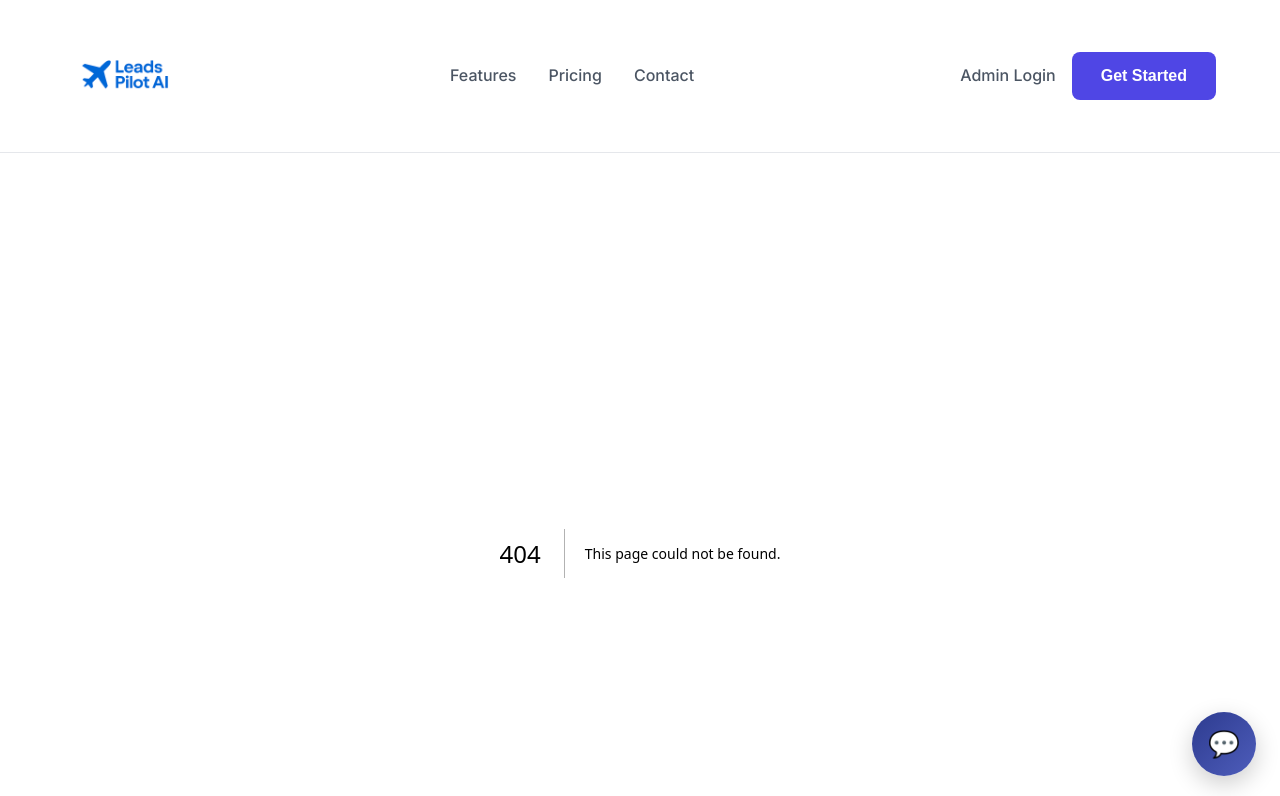
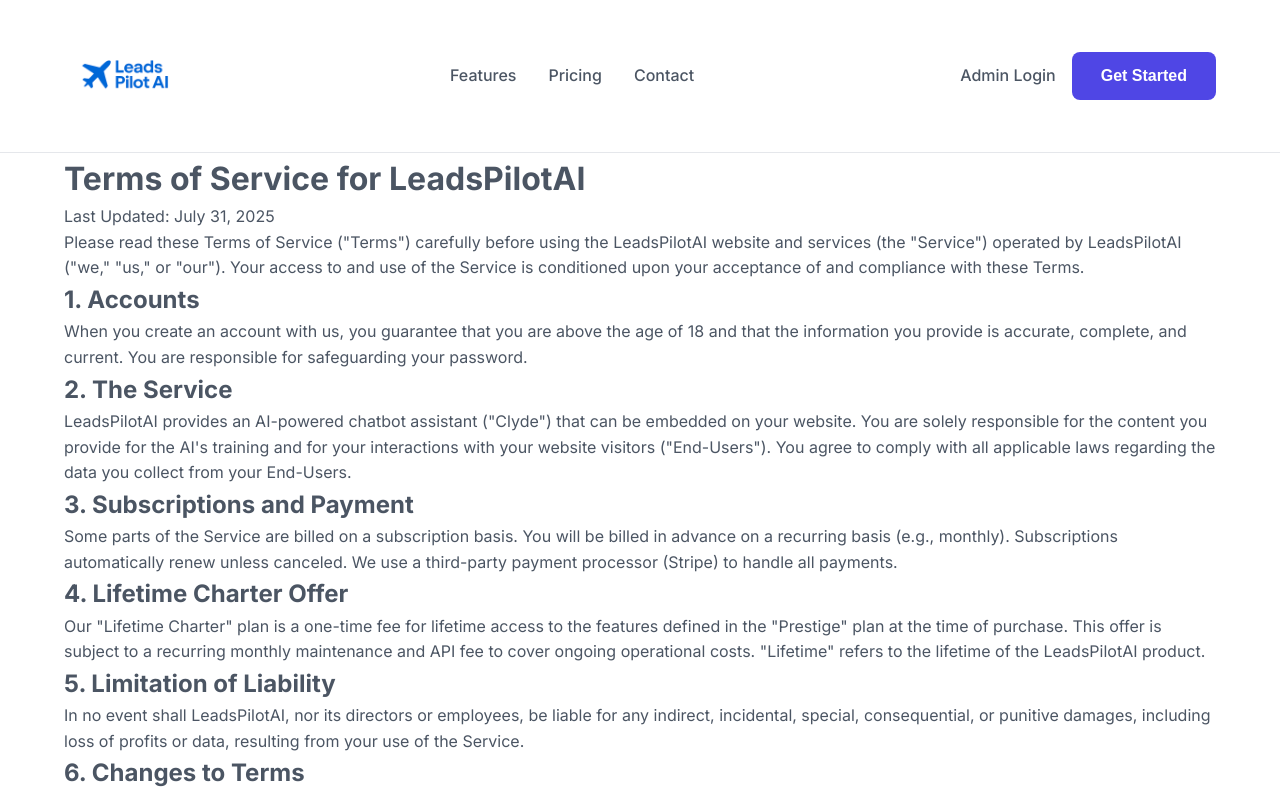
Before and after one commit to palmer95/LeadsPilotAi-Site, a Next.js app: page /terms in a window 1280 px wide. Before the commit this address had no page. Shown: the top 796 px of the page. Built offline with nearby package versions, Linux system fonts and the light colour scheme.

Commit message:
fix: privacy policy and TOS

```diff
--- /dev/null
+++ b/src/app/terms/page.tsx
@@ -0,0 +1,78 @@
+// app/terms/page.tsx
+
+export default function TermsOfServicePage() {
+  return (
+    <main className="legal-page-container">
+      <div className="container">
+        <h1>Terms of Service for LeadsPilotAI</h1>
+        <p className="last-updated">Last Updated: July 31, 2025</p>
+
+        <p>
+          Please read these Terms of Service (&quot;Terms&quot;) carefully
+          before using the LeadsPilotAI website and services (the
+          &quot;Service&quot;) operated by LeadsPilotAI (&quot;we,&quot;
+          &quot;us,&quot; or &quot;our&quot;). Your access to and use of the
+          Service is conditioned upon your acceptance of and compliance with
+          these Terms.
+        </p>
+
+        <h2>1. Accounts</h2>
+        <p>
+          When you create an account with us, you guarantee that you are above
+          the age of 18 and that the information you provide is accurate,
+          complete, and current. You are responsible for safeguarding your
+          password.
+        </p>
+
+        <h2>2. The Service</h2>
+        <p>
+          LeadsPilotAI provides an AI-powered chatbot assistant
+          (&quot;Clyde&quot;) that can be embedded on your website. You are
+          solely responsible for the content you provide for the AI&apos;s
+          training and for your interactions with your website visitors
+          (&quot;End-Users&quot;). You agree to comply with all applicable laws
+          regarding the data you collect from your End-Users.
+        </p>
+
+        <h2>3. Subscriptions and Payment</h2>
+        <p>
+          Some parts of the Service are billed on a subscription basis. You will
+          be billed in advance on a recurring basis (e.g., monthly).
+          Subscriptions automatically renew unless canceled. We use a
+          third-party payment processor (Stripe) to handle all payments.
+        </p>
+
+        <h2>4. Lifetime Charter Offer</h2>
+        <p>
+          Our &quot;Lifetime Charter&quot; plan is a one-time fee for lifetime
+          access to the features defined in the &quot;Prestige&quot; plan at the
+          time of purchase. This offer is subject to a recurring monthly
+          maintenance and API fee to cover ongoing operational costs.
+          &quot;Lifetime&quot; refers to the lifetime of the LeadsPilotAI
+          product.
+        </p>
+
+        <h2>5. Limitation of Liability</h2>
+        <p>
+          In no event shall LeadsPilotAI, nor its directors or employees, be
+          liable for any indirect, incidental, special, consequential, or
+          punitive damages, including loss of profits or data, resulting from
+          your use of the Service.
+        </p>
+
+        <h2>6. Changes to Terms</h2>
+        <p>
+          We reserve the right to modify or replace these Terms at any time. We
+          will provide at least 30 days&apos; notice prior to any new terms
+          taking effect.
+        </p>
+
+        <h2>7. Contact Us</h2>
+        <p>
+          If you have any questions about these Terms, please contact us at:{" "}
+          <strong>hello@leadspilotai.com</strong>
+        </p>
+      </div>
+    </main>
+  );
+}
```
Also changed, not shown: src/app/privacy/page.tsx (added, +84 -0 lines).
